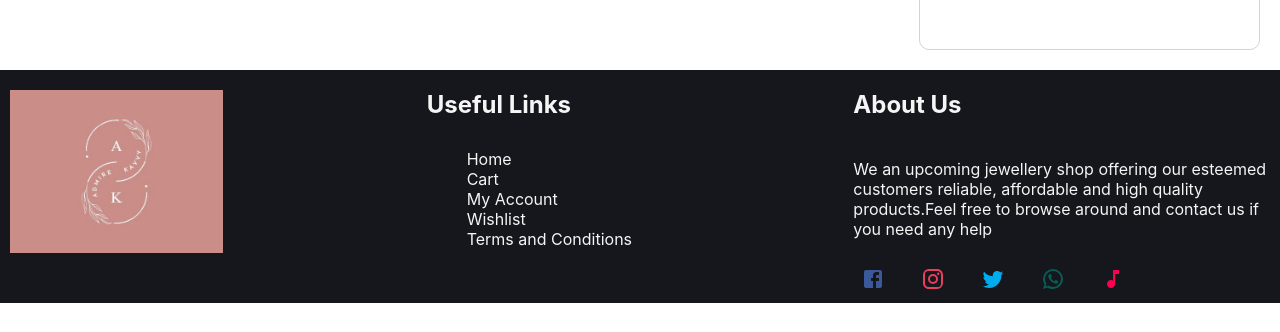
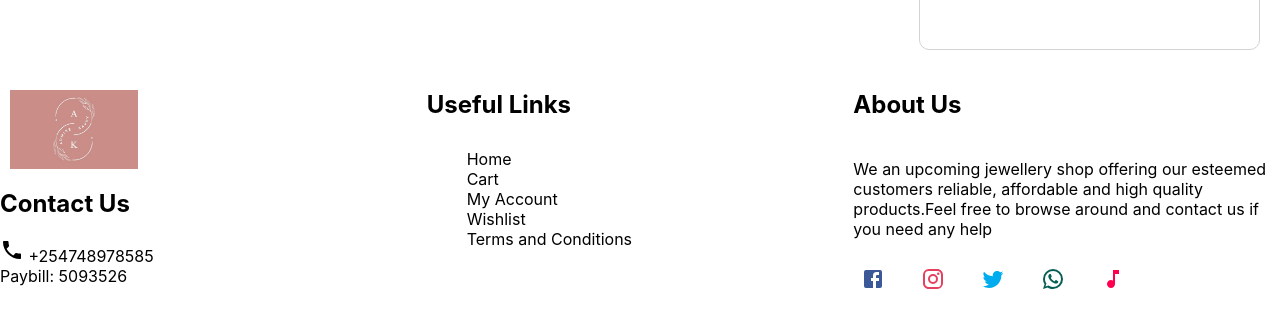
Before and after one commit to Darkknight123/AdmireKavvy, a React (Create React App) app: page / in a window 1280 px wide. Shown: the part 703-1035 px from the top of the page. Before the commit the page ends 1006 px from the top, so only its background shows below. Built offline with nearby package versions, Linux system fonts and the light colour scheme.

Commit message:
Redesigned the footer component

```diff
--- a/src/Components/Footer.css
+++ b/src/Components/Footer.css
@@ -1,6 +1,6 @@
 .Footercontainer{
     display: flex;
-    background-color: #16161D;
+    background-color: white;
 
 
 }
@@ -13,18 +13,18 @@
 
 }
 .contactItem{
-    color: whitesmoke;
+    color: black;
 }
 
 .noo{
     display: flex;
-    flex-direction: row;
+    flex-direction: column;
     flex-wrap: wrap;
     list-style: none;
 
 }
 .rightFooter{
-    color: whitesmoke;
+    color:  black;
     flex: 1;
     display: flex;
     flex-direction: column;
@@ -33,19 +33,19 @@
 }
 h2{
     margin-top: 20px;
-    color: whitesmoke;
+    color:  black;
 
 }
 article{
     margin: 20px 0px;
-    color: whitesmoke;
+    color:  black;
 }
 .centerFooter{
     flex: 1;
-    color: wheat;
+    color:  black;
 }
 .socialContainer{
-    color: whitesmoke;
+    color:  black;
     display: flex;
 
 }
@@ -66,7 +66,7 @@
     margin-bottom: 30px;
 }
 .useful{
-    color:whitesmoke;
+    color: black;
     margin: 0;
     padding: 0;
     list-style: none;
@@ -74,6 +74,6 @@
 .logoimg{
     margin-top: 20px;
     margin-left: 10px;
-    width: 50%;
-    height: 70%;
+    width: 30%;
+    height: 30%;
 }
--- a/src/Components/Footer.jsx
+++ b/src/Components/Footer.jsx
@@ -1,4 +1,4 @@
-import { Facebook, Instagram, MusicNote, Twitter, WhatsApp } from '@material-ui/icons'
+import { Facebook, Instagram, MusicNote, Phone, Twitter, WhatsApp } from '@material-ui/icons'
 import React from 'react'
 import "./Footer.css"
 import logo from "../images/bfcouples/logo.jpg"
@@ -8,6 +8,12 @@
       <div className="Footercontainer">
         <div className="leftFooter">
         <img src={logo} alt="logo" className="logoimg"/>
+        <div className="noo">
+        <h2 className="contactus">Contact Us</h2>
+        <span className="Phone"><Phone/>  +254748978585</span>
+        <span className="Phone">Paybill: 5093526</span>
+        </div>
+
         </div>
         <div className="centerFooter">
           <h2 className="title">Useful Links</h2>
--- a/src/pages/Cart.css
+++ b/src/pages/Cart.css
@@ -1,6 +1,4 @@
-.cartcontainer{
 
-}
 .wrappercart{
     padding: 20px;
 
@@ -27,9 +25,7 @@
     color: whitesmoke;
     background-color: black;
 }
-.toptexts{
 
-}
 .toptext{
     text-decoration: underline;
     cursor: pointer;
@@ -68,15 +64,7 @@
 
 
 }
-.productname{
 
-}
-.productid{
-
-}
-.productsize{
-
-}
 .pricedetails{
     flex: 1;
     display: flex;
@@ -123,8 +111,7 @@
     justify-content: space-between;
 
 }
-.itemtext{}
-.itempice{}
+
 .summarybutton{
     margin-right: 100px;
     width: 50%;
```
